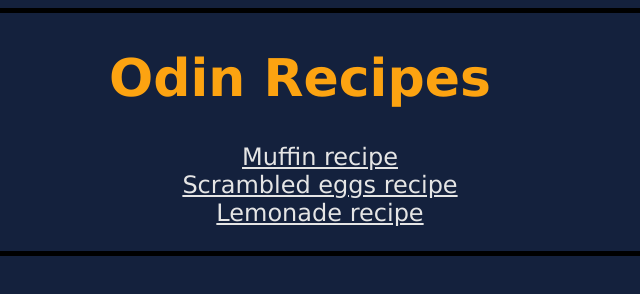
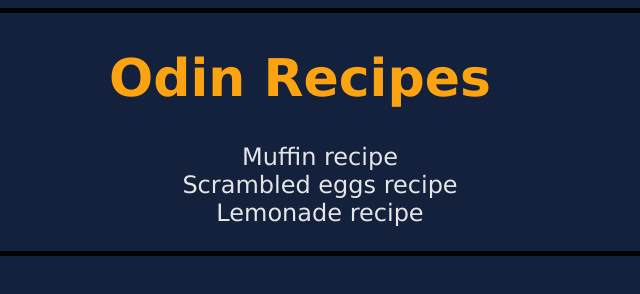
Before and after one commit to lobopa/odin-recipes, a plain HTML site: page index.html in a window 1280 px wide. Shown: the full height of the page, 340-980 px from the left. Drawn offline with Linux system fonts and the light colour scheme.

Commit message:
Add style to links in index.html

```diff
--- a/style.css
+++ b/style.css
@@ -28,3 +28,12 @@ li {
 .index-list {
   list-style: none;
 }
+
+a:link {
+  color: #e5e5e5;
+  text-decoration: none;
+}
+a:hover {
+  color: #fca311;
+  font-weight: bold;
+}
```
